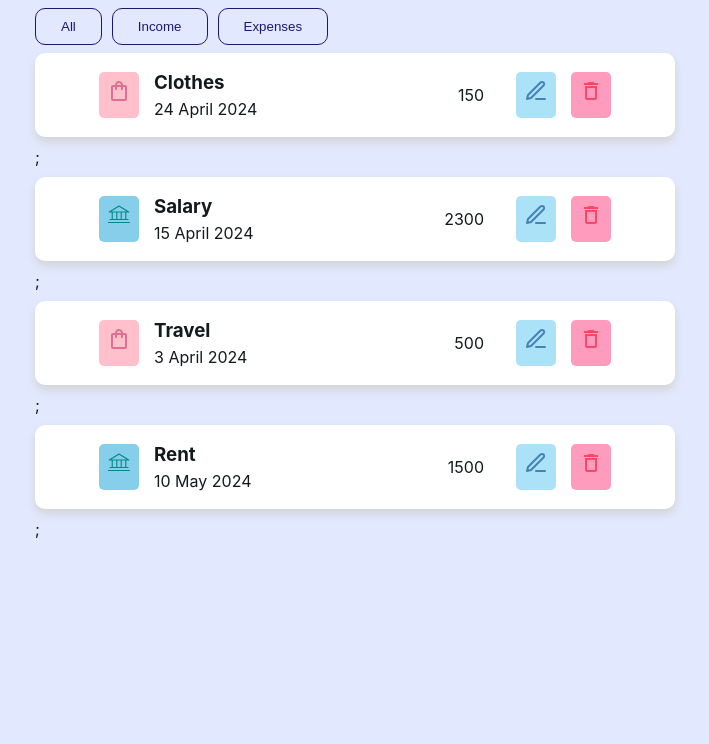
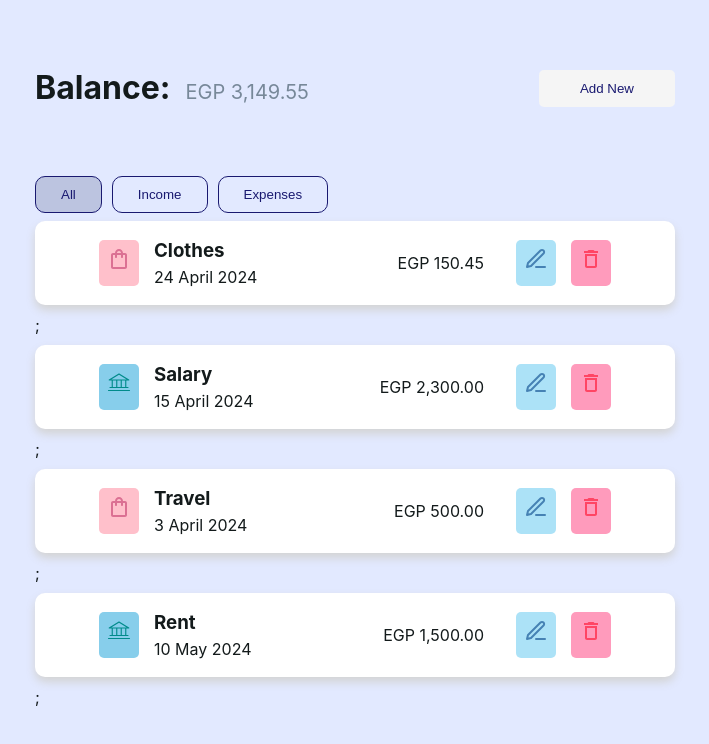
Before and after one commit to rashaaad19/Budget, a React (Vite) app: page / in a window 1280 px wide. Shown: the top 744 px of the page, without its empty margins (285-994 px from the left). Built offline with nearby package versions, Linux system fonts and the light colour scheme.

Commit message:
added utilty folder

```diff
--- a/src/App.jsx
+++ b/src/App.jsx
@@ -5,25 +5,58 @@ import Card from "./components/Card";
 import buttonStyle from "./UI/Button.module.css";
 
 import { useSelector } from "react-redux";
+import { currencyFormatter } from "./utilties/functions";
 function App() {
   const items = useSelector((state) => state.budget.items);
-  const filteredItems=useSelector(state=>state.budget.filteredItems)
-  const displayData=filteredItems.length>0?filteredItems:items
-  console.log(filteredItems);
+  const filteredItems = useSelector((state) => state.budget.filteredItems);
+  const currentBtn = useSelector((state) => state.ui.current);
+  const displayData = filteredItems.length > 0 ? filteredItems : items;
 
+  const totalBalance = items.reduce((acc, curr) => {
+    if (curr.type === "expenses") {
+      return (acc -= curr.price);
+    }
+    if (curr.type === "income") {
+      return (acc += curr.price);
+    }
+  }, 0);
   return (
     <Layout>
+      <div className={classes.balanceContainer}>
+        <div className={classes.balance}>
+          <h1>Balance: </h1>
+          <p>{currencyFormatter(totalBalance)}</p>
+        </div>
+        <Button
+          title="Add New"
+          type="add"
+          className={`${buttonStyle.addBtn}`}
+        />
+      </div>
       <div className={classes.filterContainer}>
-        <Button title="All" type="all" className={`${buttonStyle.filterBtn}`} />
+        <Button
+          title="All"
+          type="filter"
+          filterType="all"
+          className={`${buttonStyle.filterBtn} ${
+            currentBtn === "all" && buttonStyle.active
+          }`}
+        />
         <Button
           title="Income"
-          type="income"
-          className={`${buttonStyle.filterBtn}`}
+          type="filter"
+          filterType="income"
+          className={`${buttonStyle.filterBtn} ${
+            currentBtn === "income" && buttonStyle.active
+          }`}
         />
         <Button
           title="Expenses"
-          type="expenses"
-          className={`${buttonStyle.filterBtn}`}
+          type="filter"
+          filterType="expenses"
+          className={`${buttonStyle.filterBtn} ${
+            currentBtn === "expenses" && buttonStyle.active
+          }`}
         />
       </div>
 
--- a/src/App.module.css
+++ b/src/App.module.css
@@ -3,6 +3,22 @@
     gap: 10px;
 }
 
+.balanceContainer{
+    display: flex;
+    align-items: center;
+    margin-block: 4rem;
+    justify-content: space-between;
+}
+.balance{
+    display: flex;
+    align-items: center;
+    gap: 15px;
+}
+.balance p {
+    margin-top: 0.5rem;
+    font-size: 20px;
+    color: lightslategray;
+}
 
 
 
--- a/src/UI/Button.jsx
+++ b/src/UI/Button.jsx
@@ -1,13 +1,24 @@
 import { useDispatch } from "react-redux";
 import { budgetActions } from "../store/budget-slice";
-const Button = ({ title, className, type }) => {
+import { uiActions } from "../store/ui-slice";
+const Button = ({ title, className, type, filterType }) => {
   const dispatch = useDispatch();
-
-  const handleClick = () => {
-    dispatch(budgetActions.filterItems(type));
+  const handleFilterClick = () => {
+    dispatch(budgetActions.filterItems(filterType));
+    dispatch(uiActions.changeCategory(filterType));
   };
+  const handleAddItem=()=>{
+    console.log('Add')
+  }
   return (
-    <button onClick={handleClick} className={className}>
+    <button
+      onClick={
+        type==='filter' ?
+        handleFilterClick:
+        handleAddItem
+      }
+      className={className}
+    >
       {title}
     </button>
   );
--- a/src/UI/Button.module.css
+++ b/src/UI/Button.module.css
@@ -15,5 +15,18 @@ background: #22326432;
 }
 .filterBtn.active{
     background: #22326432;
-
 }
+.addBtn{
+    padding: 10px 40px;
+    background: whitesmoke;
+    color: midnightblue;
+    border: 1px solid transparent;
+    cursor: pointer;
+    max-width: 10rem;
+    transition: 0.3s ease-in-out;
+    border-radius: 5px;
+}
+.addBtn:hover{
+    background-color: midnightblue;
+    color: whitesmoke;
+}
--- a/src/UI/Layout.jsx
+++ b/src/UI/Layout.jsx
@@ -1,6 +1,6 @@
 import classes from "./Layout.module.css";
 const Layout = ({ children }) => {
-  return <div className={classes.container}>{children}</div>;
+  return <main className={classes.container}>{children}</main>;
 };
 
 export default Layout;
--- a/src/UI/Layout.module.css
+++ b/src/UI/Layout.module.css
@@ -2,6 +2,3 @@
   margin-inline: auto;
   max-width: 40rem;
 }
-.container h1{
-    text-align: center;
-}
--- a/src/components/Card.jsx
+++ b/src/components/Card.jsx
@@ -5,6 +5,7 @@ import iconClasses from "../UI/Icon.module.css";
 import { MdOutlineShoppingBag, MdOutlineDelete } from "react-icons/md";
 import { FiEdit3 } from "react-icons/fi";
 import { PiBankLight } from "react-icons/pi";
+import { currencyFormatter } from "../utilties/functions";
 
 const Card = ({ name, date, type, price, id }) => {
   return (
@@ -25,7 +26,7 @@ const Card = ({ name, date, type, price, id }) => {
             <h3>{name}</h3>
             <p>{date}</p>
           </div>
-          <p>{price}</p>
+          <p>{currencyFormatter(price)}</p>
         </div>
 
         <div className={classes.transactionControl}>
--- a/src/store/budget-slice.js
+++ b/src/store/budget-slice.js
@@ -5,7 +5,7 @@ const budgetSlice = createSlice({
       {
         id: 15,
         name: "Clothes",
-        price: 150,
+        price: 150.45,
         type: "expenses",
         date: "24 April 2024",
       },
@@ -32,7 +32,7 @@ const budgetSlice = createSlice({
       },
     ],
     filteredItems:[],
-    totalCost: 0,
+    total: 0,
   },
   name: "money",
   reducers: {
--- a/src/store/index.js
+++ b/src/store/index.js
@@ -1,9 +1,11 @@
 import { configureStore } from "@reduxjs/toolkit";
 import budgetSlice from "./budget-slice";
+import uiSlice from "./ui-slice";
 
 const store = configureStore({
   reducer: {
     budget: budgetSlice.reducer,
+    ui:uiSlice.reducer
   },
 });
 
--- /dev/null
+++ b/src/store/ui-slice.js
@@ -0,0 +1,13 @@
+import { createSlice } from "@reduxjs/toolkit";
+
+const uiSlice=createSlice({
+  initialState: { current: "all" },
+  name:'ui',
+  reducers: {
+    changeCategory(state, action) {
+      state.current = action.payload;
+    },
+  },
+});
+export const uiActions=uiSlice.actions
+export default uiSlice
--- /dev/null
+++ b/src/utilties/functions.js
@@ -0,0 +1,6 @@
+export const currencyFormatter = (number) => {
+  return new Intl.NumberFormat("en-IN", {
+    style: "currency",
+    currency: "EGP",
+  }).format(number);
+};
```
